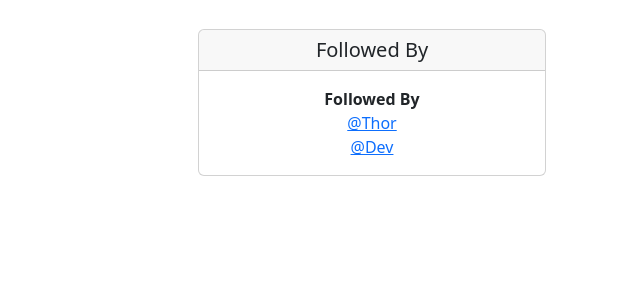
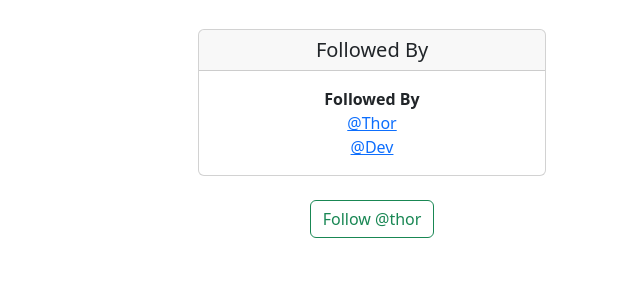
Before and after one commit to JayGaba/social-media-django, a Django app: page /profile/7 in a window 1280 px wide. Shown: the part 198-498 px from the top of the page, without its empty margins (640-1280 px from the left). Run offline with Django 5.2, Linux system fonts and the light colour scheme; a user stored in the database is signed in; data comes from the database, SQL or seed files in the repository; both versions use the stored data as it was after the commit.

Commit message:
follow unfollow

```diff
--- a/twitter/templates/profile.html
+++ b/twitter/templates/profile.html
@@ -39,6 +39,23 @@
                 </p>
             </div>
         </div>
+<br>
+        <form method=POST>
+            {% csrf_token %}
+
+            {% if profile in user.profile.follows.all %}
+                <button class="btn btn-outline-danger" name="follow" value="unfollow" type="submit">
+                    Unfollow @{{ profile.user.username|lower }}
+                </button>
+            {% else %}
+                <button class="btn btn-outline-success" name="follow" value="follow" type="submit">
+                    Follow @{{ profile.user.username|lower }}
+                </button>
+            {% endif %}
+
+
+        </form>
+<br/>
   </div>
 
   </div>
--- a/twitter/views.py
+++ b/twitter/views.py
@@ -14,7 +14,19 @@ def profile_list(request):
 
 def profile(request, pk):
     if request.user.is_authenticated:
-        profile = get_object_or_404(Profile, user_id=pk)  # Use get_object_or_404 for better error handling
+        profile = get_object_or_404(Profile, user_id=pk)
+
+        if request.method == "POST":
+            curr_user_profile = request.user.profile
+            action = request.POST['follow']
+
+            if action == "unfollow":
+                curr_user_profile.follows.remove(profile)
+            elif action == "follow":
+                curr_user_profile.follows.add(profile)
+            curr_user_profile.save()
+
+
         return render(request, "profile.html", {"profile": profile})
     else:
         return handle_unauthenticated_request(request)
```
Also changed, not shown: db.sqlite3.
